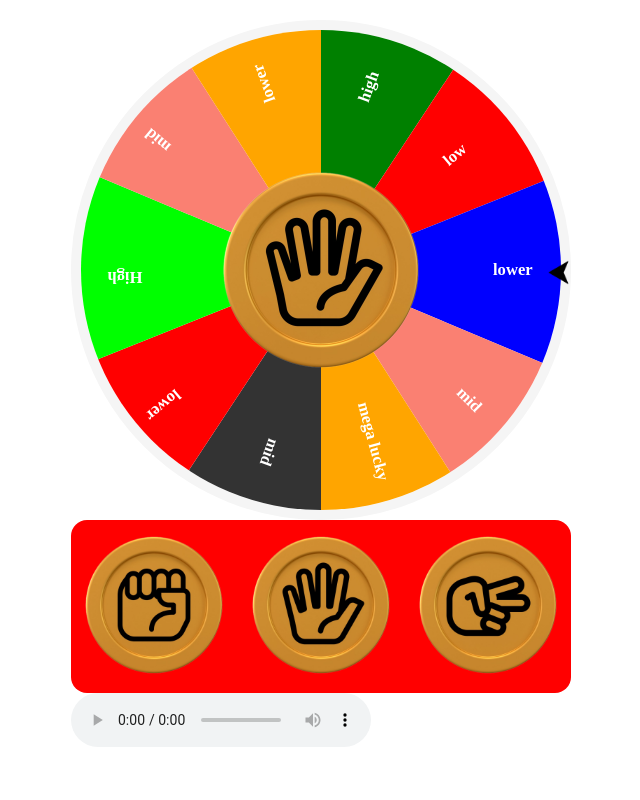
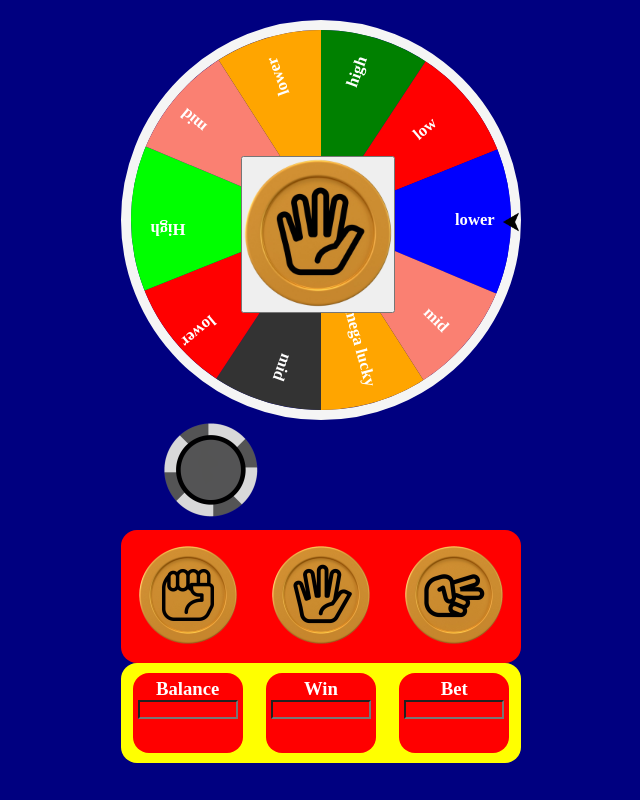
Before and after one commit to mahatmaArrayyan/Rock-Paper-Scissors-2.0, a plain HTML site: page index.html in a window 1280 px wide. Shown: the whole page, without its empty margins (319-959 px from the left). Drawn offline with Linux system fonts and the light colour scheme.

Commit message:
fixxing omega bug issue

```diff
--- a/index.html
+++ b/index.html
@@ -8,7 +8,7 @@
 </head>
 <body>
     <main>
-        <div class="spin">
+        <div class="mainbox" id="mainbox">
             <div class="box" id="box">
                 <div class="box1">
                     <span class="font span1"><h5>high</h5></span>
@@ -25,11 +25,16 @@
                     <span class="font span5"><h5>lower</h5></span>
                 </div>
             </div>
-            <div class="bot-choices"><img src="assets/imgs/paper.png" alt=""></div>
+            <button onclick="spin()" class="bot-choices"><img src="assets/imgs/paper.png" alt=""></button>
         </div>
 
         <div class="bets">
-
+            <img src="assets/imgs/chip.png" alt="bet 1k">
+            <!-- <img src="assets/imgs/chip.png" alt="bet 5k">
+            <img src="assets/imgs/chip.png" alt="bet 25k">
+            <img src="assets/imgs/chip.png" alt="bet 50k">
+            <img src="assets/imgs/chip.png" alt="bet 100k">
+            <img src="assets/imgs/chip.png" alt="bet 500k"> -->
         </div>
 
         <div class="choices">
@@ -44,9 +49,20 @@
             </button>
         </div>
 
+        <!-- kenapa di gunakan kabel  -->
+
         <div class="money">
-            <div class="balance">
-
+            <div id="balance" class="info">
+                <h3>Balance</h3>
+                <input type="text">
+            </div>
+            <div id="win" class="info">
+                <h3>Win</h3>
+                <input type="text">
+            </div>
+            <div id="bet" class="info">
+                <h3>Bet</h3>
+                <input type="text">
             </div>
         </div>
         <audio
--- a/main.js
+++ b/main.js
@@ -1,17 +1,21 @@
-function shuffle(array){
-    var currnetIndex = array.length,
+function shuffle(array) {
+    let currentIndex = array.length,
         randomIndex;
 
-    while(0 !== currnetIndex){
-        randomIndex = Math.floor(Math.random() * currnetIndex);
-        currnetIndex--;
-        [array[currnetIndex], array[randomIndex]] = [
-            array[currnetIndex],
-            array[currnetIndex],
+    while (0 !== currentIndex) {
+        randomIndex = Math.floor(Math.random() * currentIndex);
+        currentIndex--;
+
+        // Swap elements
+        [array[currentIndex], array[randomIndex]] = [
+            array[randomIndex],
+            array[currentIndex],
         ];
+    }
+
     return array;
 }
-}
+
 
 const bet = [1000, 5000, 25000, 50000, 100000, 500000]
 
@@ -25,7 +29,7 @@ function choseRock(){
 function spin(){
     wheel.play();
     const box = document.getElementById("box");
-    const element = document.getElementsByTagName("main");
+    const element = document.getElementById("mainBox");
     let SelectedItem = "";
 
     let AC = shuffle([1890, 2250, 2610]);
@@ -43,23 +47,35 @@ function spin(){
         PS[0],
         Headset[0],
         Drone[0],
-    ROG[0]
+        ROG[0],
     ]);
+    console.log("AC:", AC);
+    console.log("results:", results[0]);
 
-    if (AC.includes (results[0]))       SelectedItem = "Air Conditioner";
-    if (Camera.includes (results[0]))   SelectedItem = "Camera Sport Action";
-    if (Zonk.includes (results[0]))     SelectedItem = "";
-    if (PS.includes (results[0]))       SelectedItem = "Playsation 4 Slim";
-    if (Headset.includes (results[0]))  SelectedItem = "Headset Gaming";
-    if (Drone.includes (results[0]))    SelectedItem = "Drone Mini";
-    if (ROG.includes (results[0]))      SelectedItem = "Laptop Asus ROG";
+    if (AC.includes(results[0])) {
+        SelectedItem = "Air Conditioner";
+    } else if (Camera.includes(results[0])) {
+        SelectedItem = "Camera Sport Action";
+    } else if (Zonk.includes(results[0])) {
+        SelectedItem = "";
+    } else if (PS.includes(results[0])) {
+        SelectedItem = "Playsation 4 Slim";
+    } else if (Headset.includes(results[0])) {
+        SelectedItem = "Headset Gaming";
+    } else if (Drone.includes(results[0])) {
+        SelectedItem = "Drone Mini";
+    } else if (ROG.includes(results[0])) {
+        SelectedItem = "Laptop Asus ROG";
+    }
 
-    box.style.setProperty("transition", "all ease 9s");
+
+    box.style.setProperty("transition", "all ease 5s");
     box.style.transform = "rotate(" + results[0] + "deg)";
     element.classList.remove("animate");
+
     setTimeout(function(){
         element.classList.add("animate");
-    }, 9000);
+    }, 5000);
 
     setTimeout(function(){
         // alert
--- a/style.css
+++ b/style.css
@@ -7,16 +7,24 @@
 body{
     display: flex;
     justify-content: center;
+    align-items: center;
     height: 100vh;
+    background-color: navy;
 }
-.spin{
+main{
+    display: flex;
+    align-items: center;
+    height: 100vh;
+    flex-direction: column;
+}
+.mainbox{
     position: relative;
     margin-top: 20px;
-    width: 500px;
-    height: 500px;
+    width: 400px;
+    height: 400px;
     overflow: hidden;
 }
-.spin::after{
+.mainbox::after{
     position: absolute;
     content: "";
     width: 100%;
@@ -153,14 +161,14 @@ span{
 }
 .bot-choices{
     position: absolute;
-    top: 30%;
+    top: 34%;
     left: 30%;
     color: white;
     z-index: 999;
 }
 .bot-choices img{
-    height: 200px;
-    width: 200px;
+    height: 150px;
+    width: 150px;
 }
 .mainbox.animate::after{
     animation: animationArrow 0.7s ease infinite;
@@ -169,6 +177,20 @@ span{
     50%{
         right: -50px;
     }
+}
+/* bets */
+.bets{
+    display: grid;
+    display: grid;
+    grid-template-columns: repeat(3, 1fr);
+    grid-template-rows: repeat(2, auto);
+    gap: 10px;
+}
+.bets img{
+    width: 100px;
+}
+#wheel{
+    display: none;
 }
 
 /* choices */
@@ -179,12 +201,38 @@ span{
     padding: 15px 0;
     border-radius: 16px;
     background-color: red;
+    width: 400px;
 }
 .choices img{
-    width: 140px;
+    width: 100px;
 }
 .choices button{
     background: none;
     appearance: none;
     border: none;
 }
+
+/* money */
+.money{
+    display: flex;
+    background-color: yellow;
+    justify-content: space-around;
+    align-items: center;
+    width: 400px;
+    border-radius: 16px;
+    height: 100px;
+}
+.info{
+    background-color: red;
+    width: 110px;
+    height: 80px;
+    text-align: center;
+    color: white;
+    border-radius: 16px;
+    padding: 5px;
+}
+.info input{
+    background: none;
+    /* border: none; */
+    width: 100px;
+}
```
Lines whose indentation alone changed are shown as unchanged.
